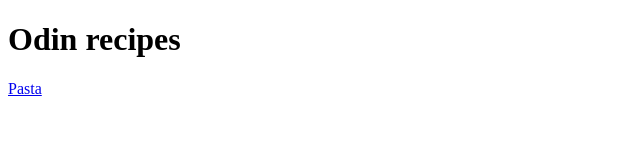
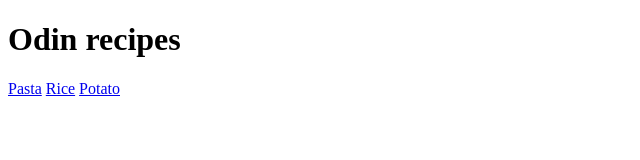
Before and after one commit to VLD013/odin_recipes, a plain HTML site: page index.html in a window 1280 px wide. Shown: the full height of the page, 0-640 px from the left. Drawn offline with Linux system fonts and the light colour scheme.

Commit message:
Add index.html

```diff
--- a/index.html
+++ b/index.html
@@ -12,6 +12,8 @@
        <h1>Odin recipes</h1>
 
        <a href="./recipes/pasta.html">Pasta</a>
+       <a href="./recipes/rice.html">Rice</a>
+       <a href="./recipes/potato.html">Potato</a>
 
     </body>
 </html>
```
